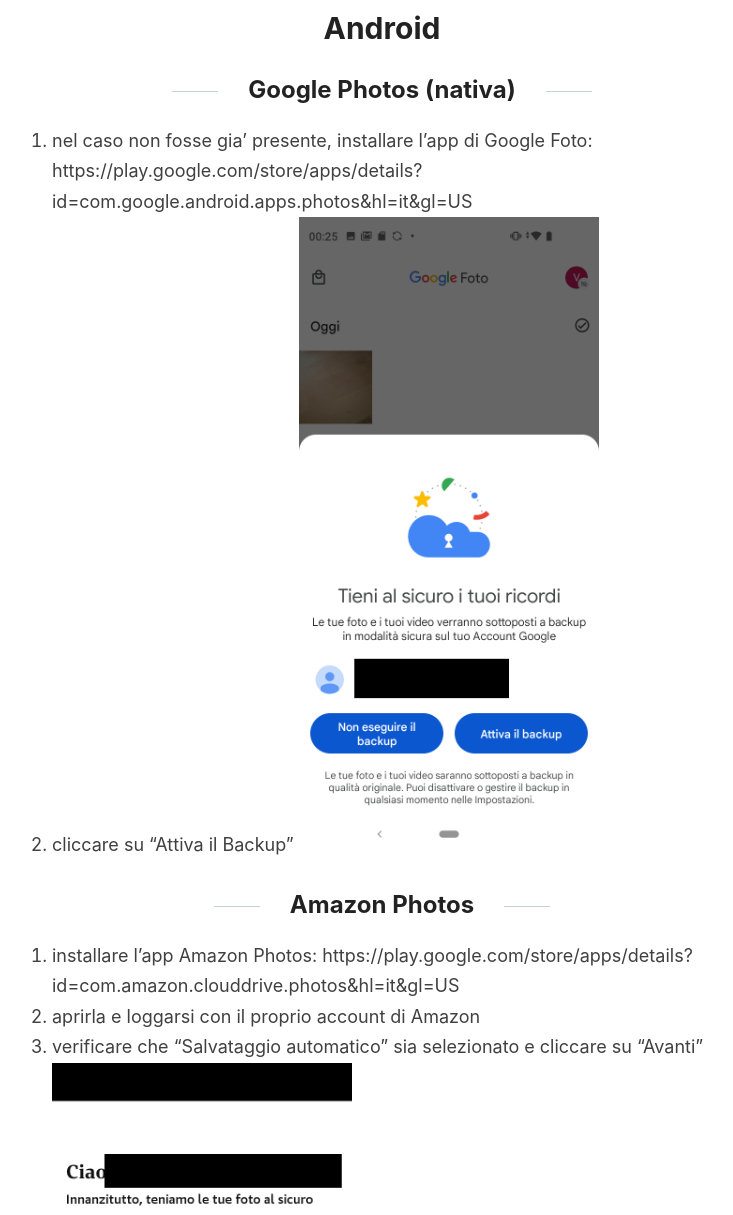
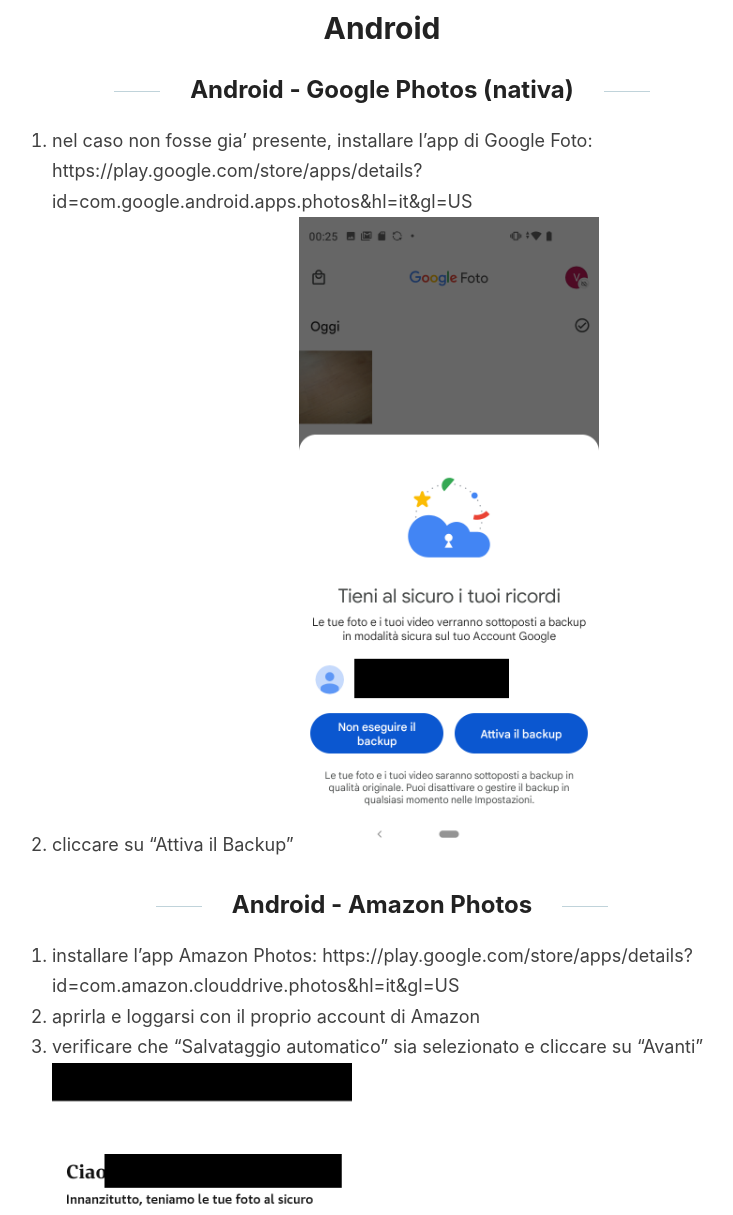
Before and after one commit to robe-varie/robe-varie.github.io, a Jekyll site: the page built from _posts/2023-06-11-BackupFotoSmartphone.md, in a window 1280 px wide and 1400 px high, scrolled down 13060 px. Shown: the part 185-1400 px from the top of the window, without its empty margins (258-991 px from the left). Built offline with Jekyll 4.4.1, drawn with Linux system fonts in a browser that asks for light colours; some of the changed text lies outside the part shown.

Commit message:
Update 2023-06-11-BackupFotoSmartphone.md

```diff
--- a/_posts/2023-06-11-BackupFotoSmartphone.md
+++ b/_posts/2023-06-11-BackupFotoSmartphone.md
@@ -134,12 +134,12 @@ NB: la sincronia si ferma quando la batteria e' bassa o non si e' attaccati al W
 
 # Android
 
-## Google Photos (nativa)
+## Android - Google Photos (nativa)
 1. nel caso non fosse gia' presente, installare l'app di Google Foto: https://play.google.com/store/apps/details?id=com.google.android.apps.photos&hl=it&gl=US
 2. cliccare su "Attiva il Backup"
 <img src="../images/guide/android_google_1.png"  width="300">
 
-## Amazon Photos
+## Android - Amazon Photos
 1. installare l'app Amazon Photos: https://play.google.com/store/apps/details?id=com.amazon.clouddrive.photos&hl=it&gl=US
 2. aprirla e loggarsi con il proprio account di Amazon
 3. verificare che "Salvataggio automatico" sia selezionato e cliccare su "Avanti"
@@ -149,6 +149,16 @@ NB: la sincronia si ferma quando la batteria e' bassa o non si e' attaccati al W
 5. Selezionare "Consenti"
 <img src="../images/guide/android_amazon_3.png"  width="300">
 
+# Siti Web
+
+## Sito Amazon Photos:
+<img src="../images/guide/web_amazon-photos.png"  width="300">
+
+## Sito Google Foto:
+<img src="../images/guide/web_google-photos.png"  width="300">
+
+## Sito iCloud Foto:
+<img src="../images/guide/web_icloud-photos.png"  width="300">
 
 # Note:
 ### [nota0]:
```
Also changed, not shown: other parts of _posts/2023-06-11-BackupFotoSmartphone.md (+3 -3 lines).
